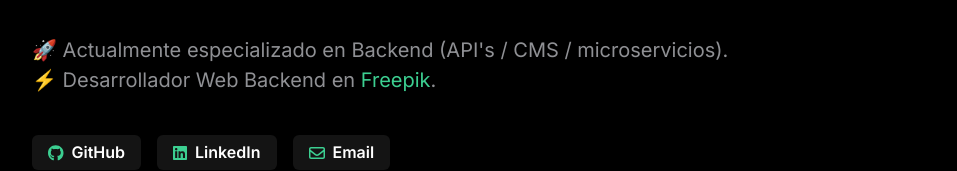
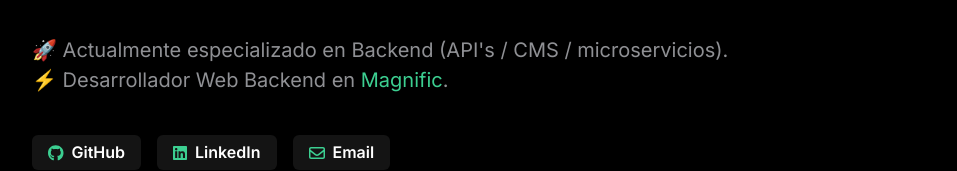
Before and after one commit to AbrahanZarza/abrahanzarza.github.io, a React app: page / in a window 1280 px wide. Shown: the part 455-626 px from the top of the page, without its empty margins (96-1053 px from the left). Built offline with nearby package versions, Linux system fonts and the light colour scheme.

Commit message:
feat: Rename the actual Job from Freepik To Magnific

```diff
--- a/public/index.html
+++ b/public/index.html
@@ -1,5 +1,6 @@
 <!DOCTYPE html>
 <html lang="es">
+
 <head>
     <title>Portfolio · Abrahan Zarza</title>
 
@@ -7,7 +8,8 @@
     <meta name="viewport" content="width=device-width,user-scalable=no,initial-scale=1,maximum-scale=1,minimum-scale=1">
     <meta http-equiv="X-UA-Compatible" content="ie=edge">
 
-        <meta name="description" content="Desarrollador Web Full Stack malagueño entusiasta de las nuevas tecnologías. Actualmente especializado en Backend (API's / CMS / microservicios). Desarrollador Web Backend en Freepik.">
+    <meta name="description"
+        content="Desarrollador Web Full Stack malagueño entusiasta de las nuevas tecnologías. Actualmente especializado en Backend (API's / CMS / microservicios). Desarrollador Web Backend en Magnific.">
     <meta name="author" content="Abrahan Zarza">
 
     <meta name="theme-color" content="#000000">
@@ -22,9 +24,13 @@
 
     <link rel="preconnect" href="https://fonts.googleapis.com">
     <link rel="preconnect" href="https://fonts.gstatic.com" crossorigin>
-        <link href="https://fonts.googleapis.com/css2?family=Inter:ital,opsz,wght@0,14..32,100..900;1,14..32,100..900&family=Ubuntu:ital,wght@0,300;0,400;0,500;0,700;1,300;1,400;1,500;1,700&display=swap" rel="stylesheet">
+    <link
+        href="https://fonts.googleapis.com/css2?family=Inter:ital,opsz,wght@0,14..32,100..900;1,14..32,100..900&family=Ubuntu:ital,wght@0,300;0,400;0,500;0,700;1,300;1,400;1,500;1,700&display=swap"
+        rel="stylesheet">
 </head>
+
 <body>
     <div id="root"></div>
 </body>
+
 </html>
--- a/src/components/header/Header.jsx
+++ b/src/components/header/Header.jsx
@@ -32,14 +32,14 @@
     <header className="full-height" ref={elementRef}>
       <div className="header-wrapper">
         <div className={`intro ${isVisible ? 'on-screen' : ''}`}>
-                    <img src="assets/images/dots.svg"/>
+          <img src="assets/images/dots.svg" />
           <p>
             ¡Hola! Yo soy_
           </p>
           <h1>Abrahan Zarza.</h1>
         </div>
         <h2 className={`${isVisible ? 'on-screen' : ''}`}>
-                    <span className="text-highlight">Desarrollador Web</span> Full Stack malagueño entusiasta <br/>
+          <span className="text-highlight">Desarrollador Web</span> Full Stack malagueño entusiasta <br />
           de las nuevas tecnologías.
         </h2>
         <ul className={`current-main-info ${isVisible ? 'on-screen' : ''}`}>
@@ -47,11 +47,11 @@
             🚀 Actualmente especializado en Backend (API's / CMS / microservicios).
           </li>
           <li>
-                        ⚡ Desarrollador Web Backend en <a href="https://freepik.com" target="_blank">Freepik</a>.
+            ⚡ Desarrollador Web Backend en <a href="https://magnific.com" target="_blank">Magnific</a>.
           </li>
         </ul>
         <div className={`social-wrapper ${isVisible ? 'on-screen' : ''}`}>
-                    <Social/>
+          <Social />
         </div>
       </div>
     </header>
```
Also changed, not shown: 3 other files (tests, documents, lock files or other folders). Lines whose indentation alone changed are shown as unchanged.
